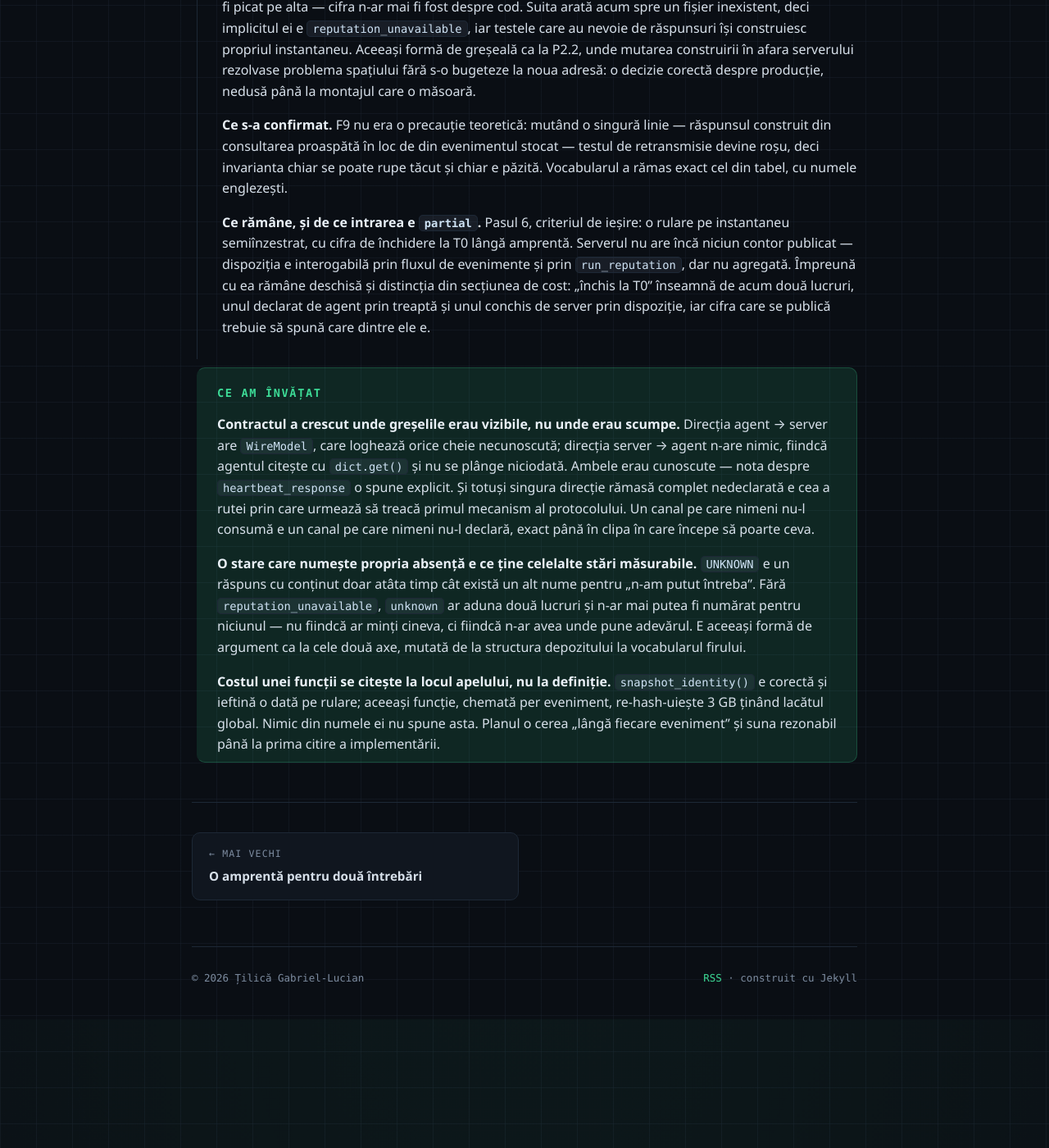
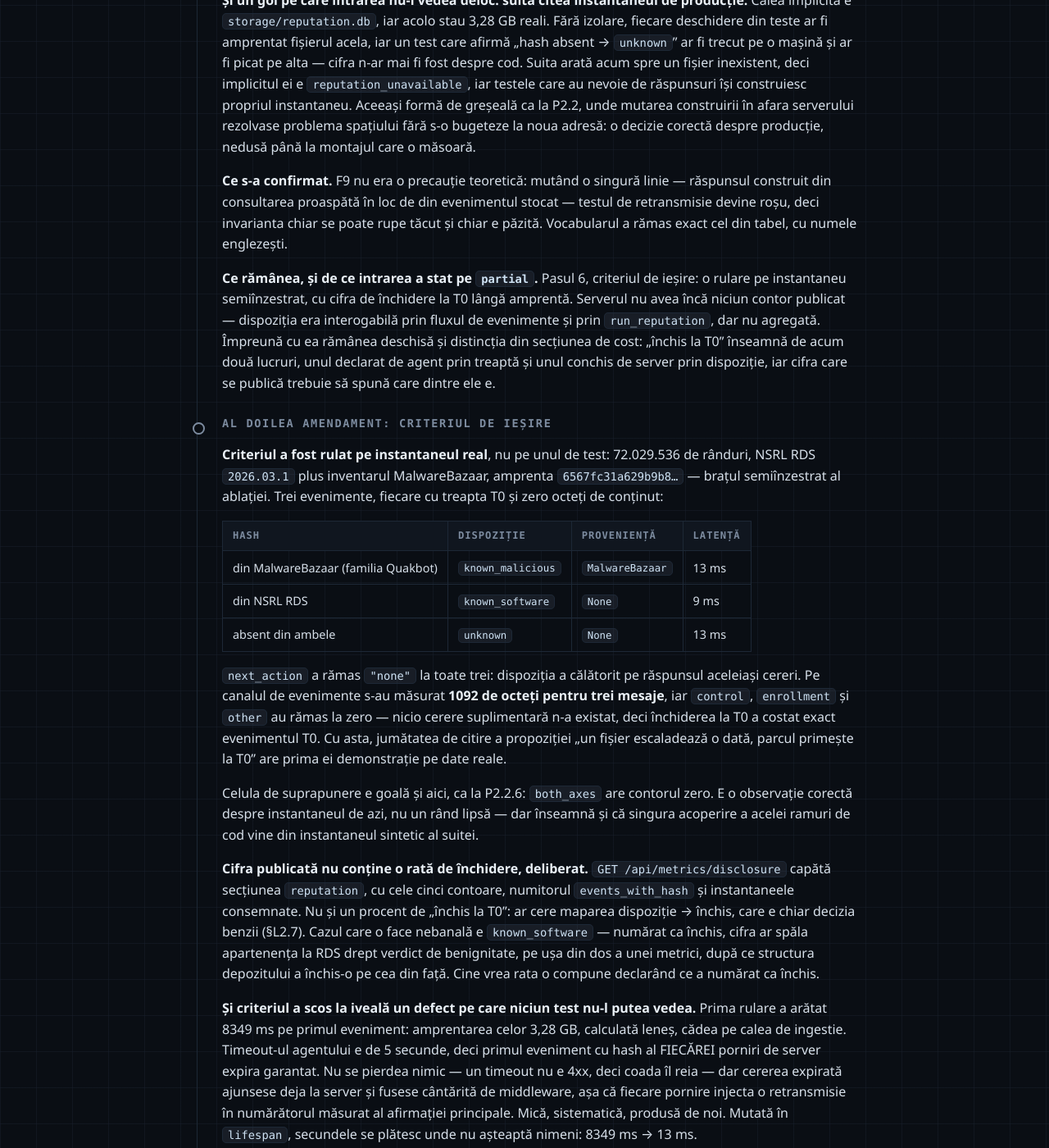
Before and after one commit to ZiGabiZi/edr-journal, a Jekyll site: the page built from _intrari/2026-09-02-dispozitia-de-la-t0-nu-e-un-verdict.md, in a window 1280 px wide and 1400 px high, scrolled down 7386 px. Shown: the whole window at 82% size. Built offline with Jekyll 4.4.1, drawn with Linux system fonts in a browser that asks for light colours; some of the changed text lies outside the part shown.

Commit message:
docs(pdp): P2.3.1 se inchide cu criteriul de iesire rulat pe instantaneul real
Criteriul a fost rulat pe depozitul de productie, nu pe unul de test: 72.029.536
de randuri, NSRL RDS 2026.03.1 plus inventarul MalwareBazaar, bratul
semiinzestrat. Un hash cunoscut-malitios se inchide la T0 cu provenienta in
raspuns, unul din RDS primeste known_software fara niciun termen de benignitate,
unul absent primeste unknown. Pe canalul de evenimente s-au masurat 1092 de
octeti pentru trei mesaje, iar control, enrollment si other au ramas la zero:
dispozitia a calatorit pe raspunsul aceleiasi cereri, deci inchiderea la T0 a
costat exact evenimentul T0.

Cifra publicata nu contine o rata de inchidere, deliberat. Ar cere maparea
dispozitie -> inchis, care e decizia benzii, iar known_software numarat ca
inchis ar spala apartenenta la RDS drept verdict de benignitate.

Amendamentul consemneaza si un defect pe care niciun test nu-l putea vedea.
Amprentarea celor 3,28 GB dura 8,3 secunde si cadea pe calea de ingestie, iar
timeout-ul agentului e de 5: primul eveniment cu hash al fiecarei porniri expira
garantat si injecta o retransmisie in numaratorul masurat. F8 mutase costul de la
per-eveniment la per-rulare pe un argument corect, iar suita il confirmase pe un
instantaneu gol, unde amprentarea e instantanee. Un montaj de test mai mic decat
realitatea nu masoara gresit constrangerea, nu o masoara deloc.

Si ce nu demonstreaza criteriul: trei evenimente sintetice pe o masina nu sunt o
masuratoare. Costul marginal de la 3.1 cere endpoint-uri adaugate esalonat si
corpusul intreg.

```diff
--- a/_intrari/2026-09-02-dispozitia-de-la-t0-nu-e-un-verdict.md
+++ b/_intrari/2026-09-02-dispozitia-de-la-t0-nu-e-un-verdict.md
@@ -6,9 +6,9 @@
 tags: [pdp, contract, reputatie]
 capitol: "2.4"
 componente: ambele
-commits: [edr-server@96bcbfc, edr-server@60ce429, edr-server@eab31a6, edr-agent@52fa481, edr-agent@c786567, edr-agent@d04bdb2]
-teste: [app/tests/test_event_contract.py::test_event_response_declares_every_stored_field, app/tests/test_event_hash_contract.py::test_sha256_with_whitespace_is_rejected_although_fromhex_would_accept_it, app/tests/test_reputation_disposition.py::test_a_hash_from_rds_is_known_software_and_never_a_benign_word, app/tests/test_reputation_disposition.py::test_an_unreachable_snapshot_is_not_unknown, app/tests/test_reputation_disposition.py::test_a_retransmission_keeps_the_disposition_of_the_first_arrival]
-status: partial
+commits: [edr-server@96bcbfc, edr-server@60ce429, edr-server@eab31a6, edr-server@bffd10c, edr-agent@52fa481, edr-agent@c786567, edr-agent@d04bdb2]
+teste: [app/tests/test_event_contract.py::test_event_response_declares_every_stored_field, app/tests/test_event_hash_contract.py::test_sha256_with_whitespace_is_rejected_although_fromhex_would_accept_it, app/tests/test_reputation_disposition.py::test_a_hash_from_rds_is_known_software_and_never_a_benign_word, app/tests/test_reputation_disposition.py::test_an_unreachable_snapshot_is_not_unknown, app/tests/test_reputation_disposition.py::test_a_retransmission_keeps_the_disposition_of_the_first_arrival, app/tests/test_reputation_disposition.py::test_the_published_figure_carries_no_benign_term_and_no_closure_rate, app/tests/test_reputation_disposition.py::test_the_snapshot_is_warmed_at_startup_not_on_the_first_event]
+status: rezolvat
 ---
 
 ## Context {#context}
@@ -345,13 +345,75 @@
 testul de retransmisie devine roșu, deci invarianta chiar se poate rupe tăcut și
 chiar e păzită. Vocabularul a rămas exact cel din tabel, cu numele englezești.
 
-**Ce rămâne, și de ce intrarea e `partial`.** Pasul 6, criteriul de ieșire: o
-rulare pe instantaneu semiînzestrat, cu cifra de închidere la T0 lângă amprentă.
-Serverul nu are încă niciun contor publicat — dispoziția e interogabilă prin
-fluxul de evenimente și prin `run_reputation`, dar nu agregată. Împreună cu ea
-rămâne deschisă și distincția din secțiunea de cost: „închis la T0" înseamnă de
-acum două lucruri, unul declarat de agent prin treaptă și unul conchis de server
-prin dispoziție, iar cifra care se publică trebuie să spună care dintre ele e.
+**Ce rămânea, și de ce intrarea a stat pe `partial`.** Pasul 6, criteriul de
+ieșire: o rulare pe instantaneu semiînzestrat, cu cifra de închidere la T0 lângă
+amprentă. Serverul nu avea încă niciun contor publicat — dispoziția era
+interogabilă prin fluxul de evenimente și prin `run_reputation`, dar nu agregată.
+Împreună cu ea rămânea deschisă și distincția din secțiunea de cost: „închis la
+T0" înseamnă de acum două lucruri, unul declarat de agent prin treaptă și unul
+conchis de server prin dispoziție, iar cifra care se publică trebuie să spună
+care dintre ele e.
+
+## Al doilea amendament: criteriul de ieșire {#criteriu}
+
+**Criteriul a fost rulat pe instantaneul real**, nu pe unul de test:
+72.029.536 de rânduri, NSRL RDS `2026.03.1` plus inventarul MalwareBazaar,
+amprenta `6567fc31a629b9b8…` — brațul semiînzestrat al ablației. Trei
+evenimente, fiecare cu treapta T0 și zero octeți de conținut:
+
+| hash | dispoziție | proveniență | latență |
+|---|---|---|---|
+| din MalwareBazaar (familia Quakbot) | `known_malicious` | `MalwareBazaar` | 13 ms |
+| din NSRL RDS | `known_software` | `None` | 9 ms |
+| absent din ambele | `unknown` | `None` | 13 ms |
+
+`next_action` a rămas `"none"` la toate trei: dispoziția a călătorit pe răspunsul
+aceleiași cereri. Pe canalul de evenimente s-au măsurat **1092 de octeți pentru
+trei mesaje**, iar `control`, `enrollment` și `other` au rămas la zero — nicio
+cerere suplimentară n-a existat, deci închiderea la T0 a costat exact evenimentul
+T0. Cu asta, jumătatea de citire a propoziției „un fișier escaladează o dată,
+parcul primește la T0" are prima ei demonstrație pe date reale.
+
+Celula de suprapunere e goală și aici, ca la P2.2.6: `both_axes` are contorul
+zero. E o observație corectă despre instantaneul de azi, nu un rând lipsă — dar
+înseamnă și că singura acoperire a acelei ramuri de cod vine din instantaneul
+sintetic al suitei.
+
+**Cifra publicată nu conține o rată de închidere, deliberat.** `GET
+/api/metrics/disclosure` capătă secțiunea `reputation`, cu cele cinci contoare,
+numitorul `events_with_hash` și instantaneele consemnate. Nu și un procent de
+„închis la T0": ar cere maparea dispoziție → închis, care e chiar decizia benzii
+(§L2.7). Cazul care o face nebanală e `known_software` — numărat ca închis, cifra
+ar spăla apartenența la RDS drept verdict de benignitate, pe ușa din dos a unei
+metrici, după ce structura depozitului a închis-o pe cea din față. Cine vrea rata
+o compune declarând ce a numărat ca închis.
+
+**Și criteriul a scos la iveală un defect pe care niciun test nu-l putea vedea.**
+Prima rulare a arătat 8349 ms pe primul eveniment: amprentarea celor 3,28 GB,
+calculată leneș, cădea pe calea de ingestie. Timeout-ul agentului e de 5 secunde,
+deci primul eveniment cu hash al FIECĂREI porniri de server expira garantat. Nu
+se pierdea nimic — un timeout nu e 4xx, deci coada îl reia — dar cererea expirată
+ajunsese deja la server și fusese cântărită de middleware, așa că fiecare pornire
+injecta o retransmisie în numărătorul măsurat al afirmației principale. Mică,
+sistematică, produsă de noi. Mutată în `lifespan`, secundele se plătesc unde nu
+așteaptă nimeni: 8349 ms → 13 ms.
+
+Lecția e mai generală decât reparația. F8 a mutat costul de la per-eveniment la
+per-rulare pe un argument corect, iar suita l-a confirmat — pe un instantaneu
+gol, unde amprentarea e instantanee. Costul rămas, o dată per proces, a devenit
+vizibil abia la 3,28 GB. Un montaj de test care e mai mic decât realitatea nu
+măsoară greșit, ci nu măsoară deloc constrângerea; e aceeași formă cu spațiul
+tranzitoriu de la P2.2, mutat de pe disc pe ceas.
+
+**Ce NU demonstrează criteriul.** Trei evenimente sintetice pe o mașină, nu o
+măsurătoare. Afirmația de la §3.1 — costul marginal al celui de-al `N`-lea
+endpoint — cere endpoint-uri adăugate eșalonat și corpusul întreg, iar §2.12
+fixează montajul. Ce s-a demonstrat aici e că mecanismul există și că răspunsul
+nu costă octeți ascendenți în plus; cât economisește parcul rămâne de măsurat.
+
+Rămâne deschis, în afara acestui pas: banda de incertitudine, care va da în
+sfârșit un sens lui „închis"; contabilizarea direcției descendente, declarată ca
+gol în secțiunea de cost; și mașina de stări per fișier, de la Etapa 3.
 
 ## Ce am învățat {#invatat}
 
```
Also changed, not shown: _data/commits.json.
